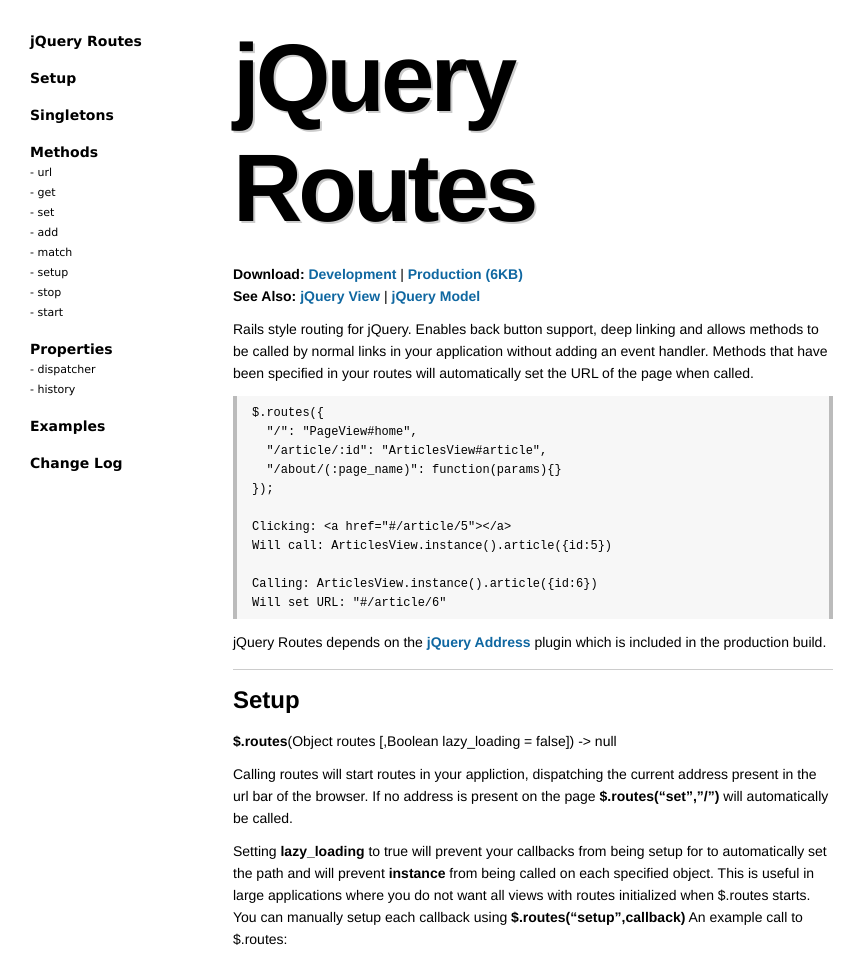
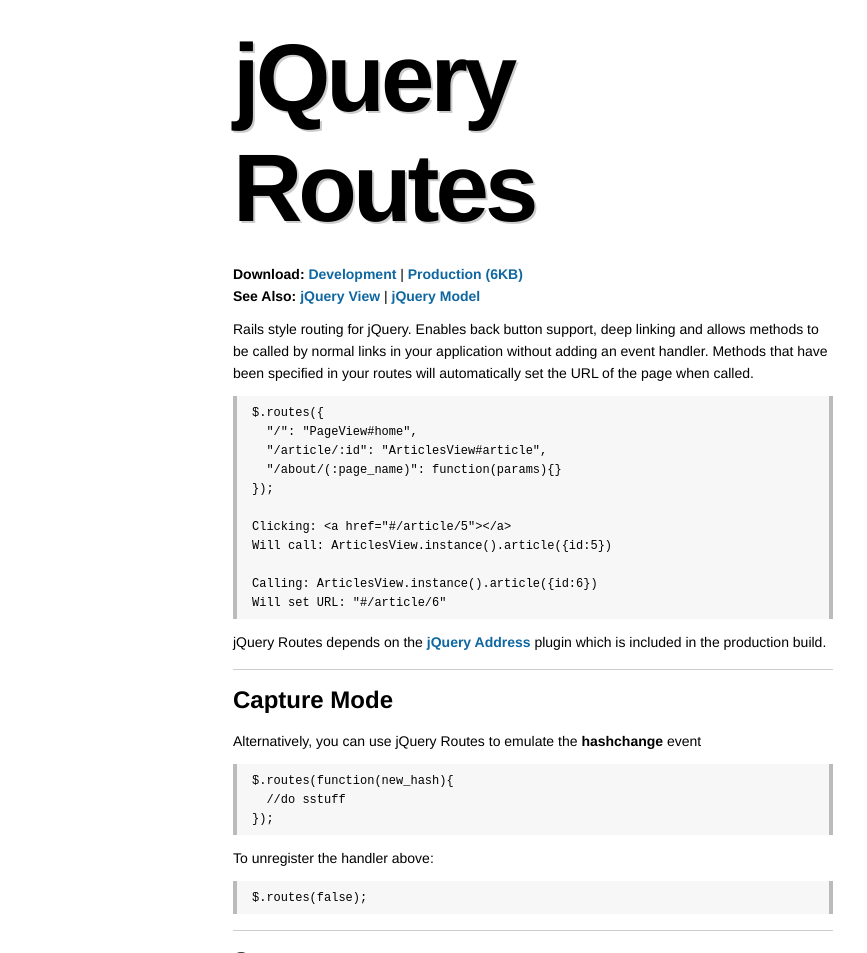
Before and after one commit to AdamPflug/routesjs, a plain HTML site: page docs/index.html in a window 1280 px wide. Shown: the top 953 px of the page, without its empty margins (0-867 px from the left). Drawn offline with Linux system fonts and the light colour scheme.

Commit message:
added capture mode

```diff
--- a/docs/index.html
+++ b/docs/index.html
@@ -24,6 +24,18 @@ Calling: ArticlesView.instance().article({id:6})
 Will set URL: &quot;#/article/6&quot;</code></pre>
 
 <p>jQuery Routes depends on the <a href='http://www.asual.com/jquery/address/'>jQuery Address</a> plugin which is included in the production build.</p>
+
+<h2 id='capture_mode'>Capture Mode</h2>
+
+<p>Alternatively, you can use jQuery Routes to emulate the <strong>hashchange</strong> event</p>
+
+<pre><code>$.routes(function(new_hash){
+  //do sstuff
+});</code></pre>
+
+<p>To unregister the handler above:</p>
+
+<pre><code>$.routes(false);</code></pre>
 
 <h2 id='setup'>Setup</h2>
 
@@ -153,27 +165,24 @@ $.routes(&quot;get&quot;) == &quot;/article/5&quot;</code></pre>
 
 <h2 id='change_log'>Change Log</h2>
 
+<p><strong>1.1</strong> - <em>Jan 9, 2011</em><br />Added hashchange event emulation.</p>
+
 <p><strong>1.0.0</strong> - <em>Jan 2, 2011</em><br />Initial release.</p>
 <hr />
 <p>Copyright 2011 <a href='http://syntacticx.com/'>Syntacticx</a>. Released under the <a href='http://jquery.org/license'>MIT or GPL License</a><br />Style inspired by <a href='http://documentcloud.github.com/backbone/'>Backbone.js</a></p>
-    <div id="toc"><ul>
-<h1><a href='#jquery_routes'>jQuery Routes</a></h1>
-<h2><a href='#setup'>Setup</a></h2>
-<h2><a href='#singletons'>Singletons</a></h2>
-<h2><a href='#methods'>Methods</a></h2>
-<h3>- <a href='#routesurl_string_callback_object_params__string'>url</a></h3>
-<h3>- <a href='#routesget__string'>get</a></h3>
-<h3>- <a href='#routesset__null'>set</a></h3>
-<h3>- <a href='#routesadd_string_path_string_callback__null'>add</a></h3>
-<h3>- <a href='#routesmatch_string_path__array_function_callback_object_params'>match</a></h3>
-<h3>- <a href='#routessetup_string_callback__null'>setup</a></h3>
-<h3>- <a href='#routesstop__null'>stop</a></h3>
-<h3>- <a href='#routesstart__null'>start</a></h3>
-<h2><a href='#properties'>Properties</a></h2>
-<h3>- <a href='#routesdispatcher__function'>dispatcher </a></h3>
-<h3>- <a href='#routeshistory__array'>history </a></h3>
-<h2><a href='#examples'>Examples</a></h2>
-<h2><a href='#change_log'>Change Log</a></h2>
-</ul></div>
+          <div id="toc"></div>
+          <script type="text/javascript">
+
+            var _gaq = _gaq || [];
+            _gaq.push(['_setAccount', 'UA-20694546-2']);
+            _gaq.push(['_trackPageview']);
+
+            (function() {
+              var ga = document.createElement('script'); ga.type = 'text/javascript'; ga.async = true;
+              ga.src = ('https:' == document.location.protocol ? 'https://ssl' : 'http://www') + '.google-analytics.com/ga.js';
+              var s = document.getElementsByTagName('script')[0]; s.parentNode.insertBefore(ga, s);
+            })();
+
+          </script>
         </body>
       </html>
```
Also changed, not shown: jquery.routes.js, jquery.routes.min.js, 1 other file. Lines whose indentation alone changed are shown as unchanged.
